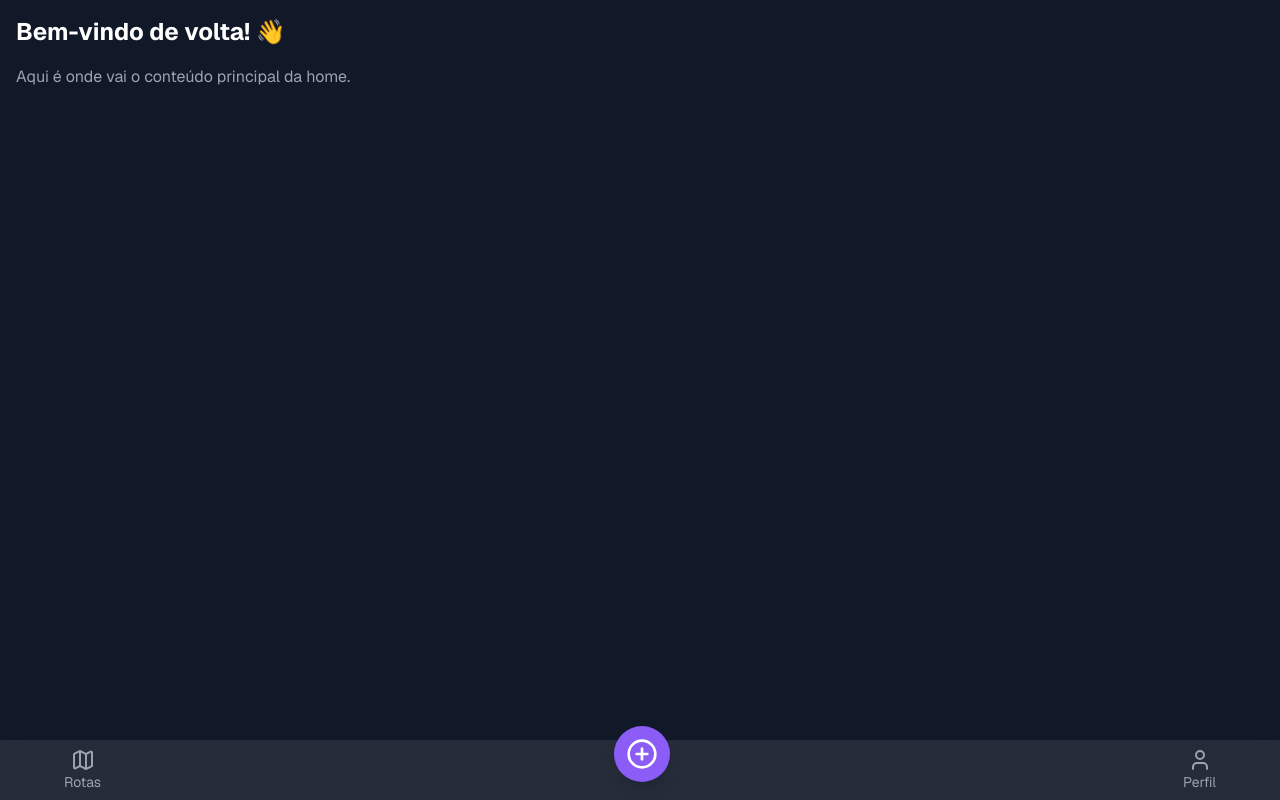
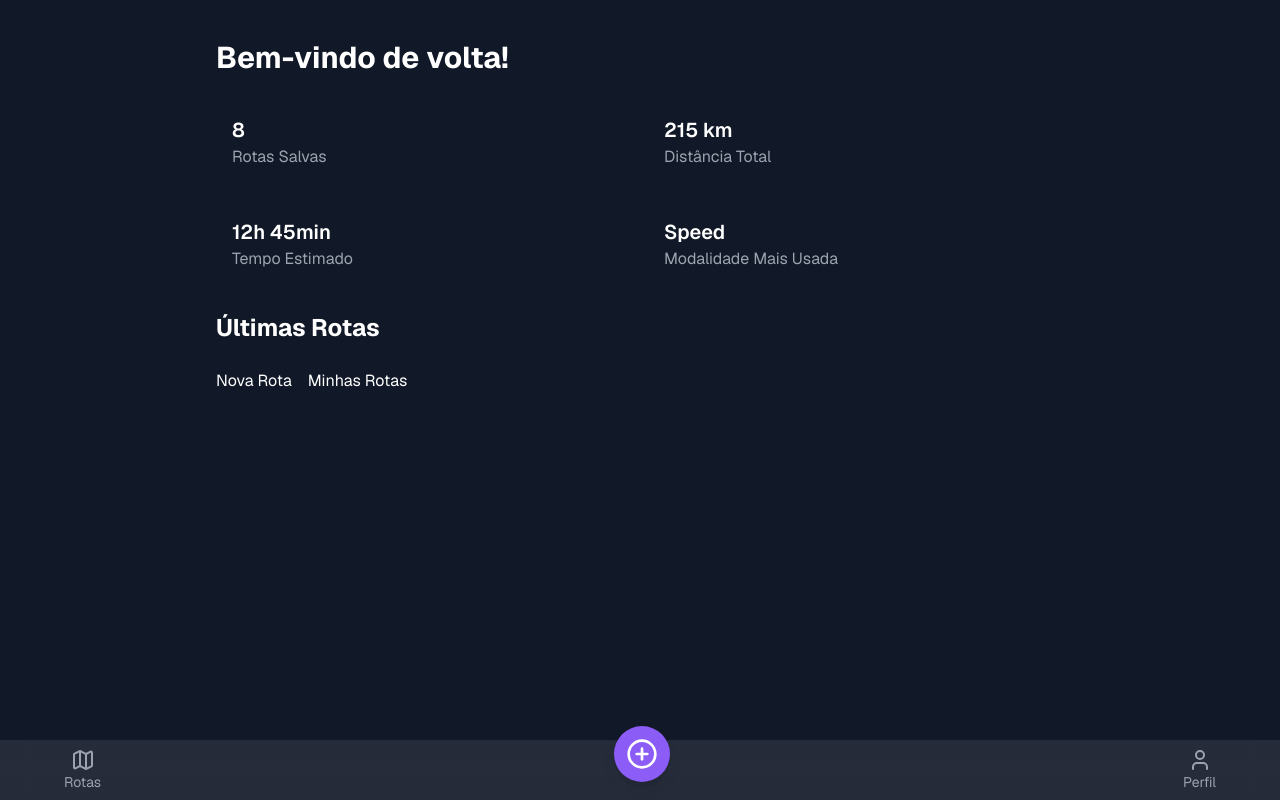
Before and after one commit to htamagnus/web-velox, a Next.js app: page /home in a window 1280 px wide. Built offline with nearby package versions, Linux system fonts and the light colour scheme.

Commit message:
mock home with data

```diff
--- a/src/app/home/page.tsx
+++ b/src/app/home/page.tsx
@@ -9,8 +9,39 @@ export default function HomePage() {
   return (
     <div className="flex flex-col min-h-screen bg-background text-foreground">
       <main className="flex-1 p-4">
-        <h1 className="text-2xl font-bold mb-4">Bem-vindo de volta! 👋</h1>
-        <p className="text-muted">Aqui é onde vai o conteúdo principal da home.</p>
+      <div className="space-y-6 p-6 max-w-4xl mx-auto">
+      <h1 className="text-3xl font-bold">Bem-vindo de volta!</h1>
+
+      <section className="grid grid-cols-2 gap-4">
+        <div className="card p-4">
+          <div className="text-xl font-semibold">8</div>
+          <div className="text-muted">Rotas Salvas</div>
+        </div>
+        <div className="card p-4">
+          <div className="text-xl font-semibold">215 km</div>
+          <div className="text-muted">Distância Total</div>
+        </div>
+        <div className="card p-4">
+          <div className="text-xl font-semibold">12h 45min</div>
+          <div className="text-muted">Tempo Estimado</div>
+        </div>
+        <div className="card p-4">
+          <div className="text-xl font-semibold">Speed</div>
+          <div className="text-muted">Modalidade Mais Usada</div>
+        </div>
+      </section>
+
+      <section className="space-y-4">
+        <h2 className="text-2xl font-bold">Últimas Rotas</h2>
+        {/* Aqui você mapeia e mostra 3 ou 5 últimas rotas */}
+      </section>
+
+      <section className="flex gap-4">
+        <button className="btn-primary">Nova Rota</button>
+        <button className="btn-secondary">Minhas Rotas</button>
+      </section>
+    </div>
+
       </main>
 
       <footer className="fixed bottom-0 left-0 right-0 bg-white/9 backdrop-blur-md border-border text-muted shadow-md">
```
